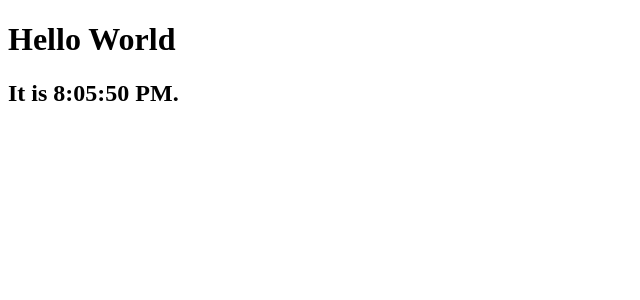
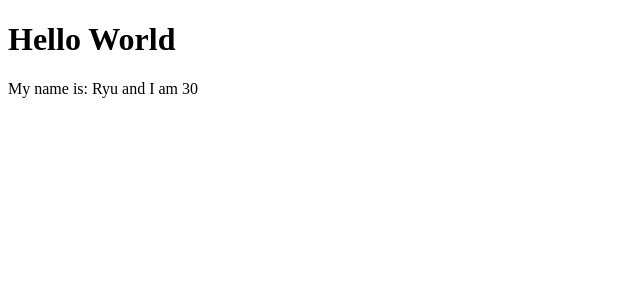
Before and after one commit to LucasBKing/react_basics, a React (Create React App) app: page / in a window 1280 px wide. Shown: the top 300 px of the page, without its empty margins (0-640 px from the left). Built offline with nearby package versions, Linux system fonts and the light colour scheme.

Commit message:
definning a state and getting it dynamically

```diff
--- a/src/App.js
+++ b/src/App.js
@@ -1,30 +1,16 @@
 import React, { Component } from 'react';
 
 class App extends Component {
-  constructor(props) {
-    super(props);
-    this.state = {date: new Date()};
-  }
-
-  componentDidMount() {
-    this.timerID = setInterval( () => this.tick(), 1000);
-  }
-
-  componentWillUnmount() {
-    clearInterval(this.timerID);
-  }
-
-  tick() {
-    this.setState({
-      date: new Date()
-    });
+  state = {
+    name: 'Ryu',
+    age: 30
   }
 
   render() {
     return (
       <div className="App">
         <h1>Hello World</h1>
-        <h2>It is {this.state.date.toLocaleTimeString()}.</h2>
+        <p>My name is: { this.state.name } and I am { this.state.age }</p>
       </div>
     );
   }
```
